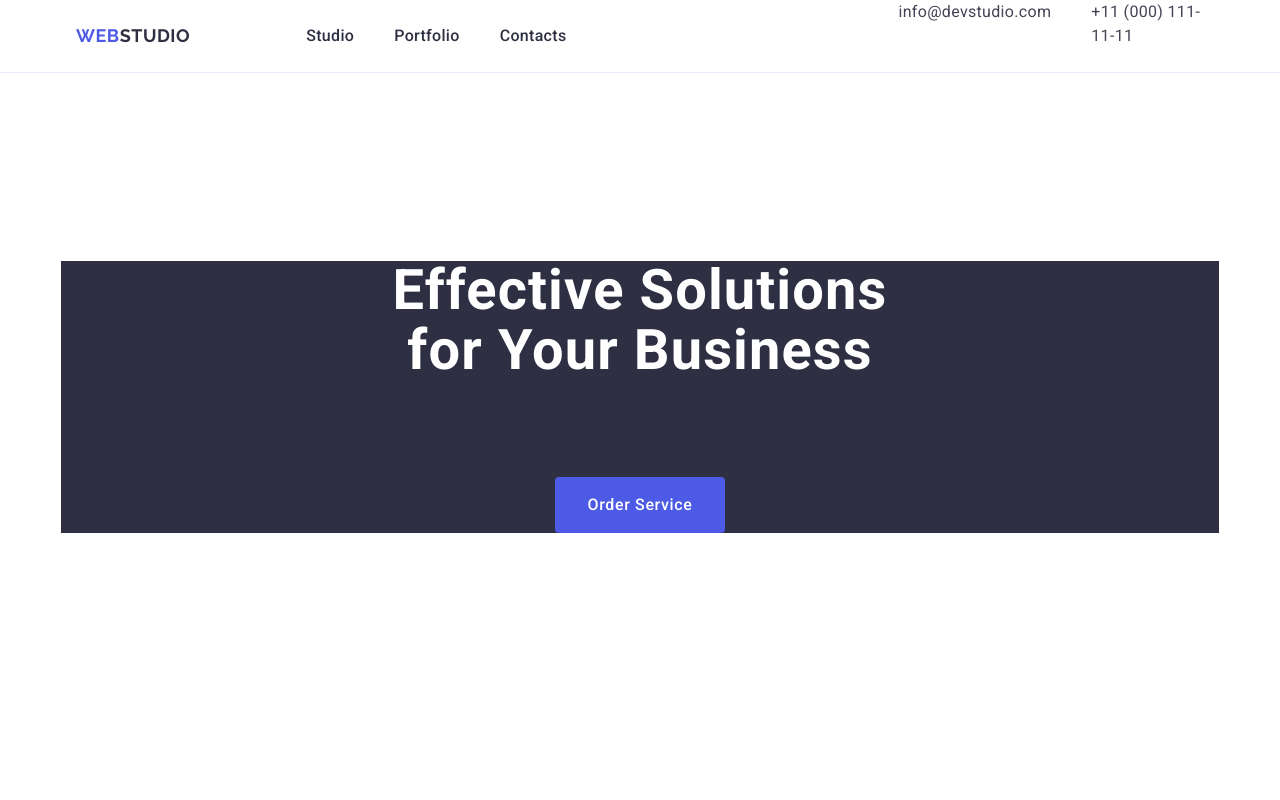
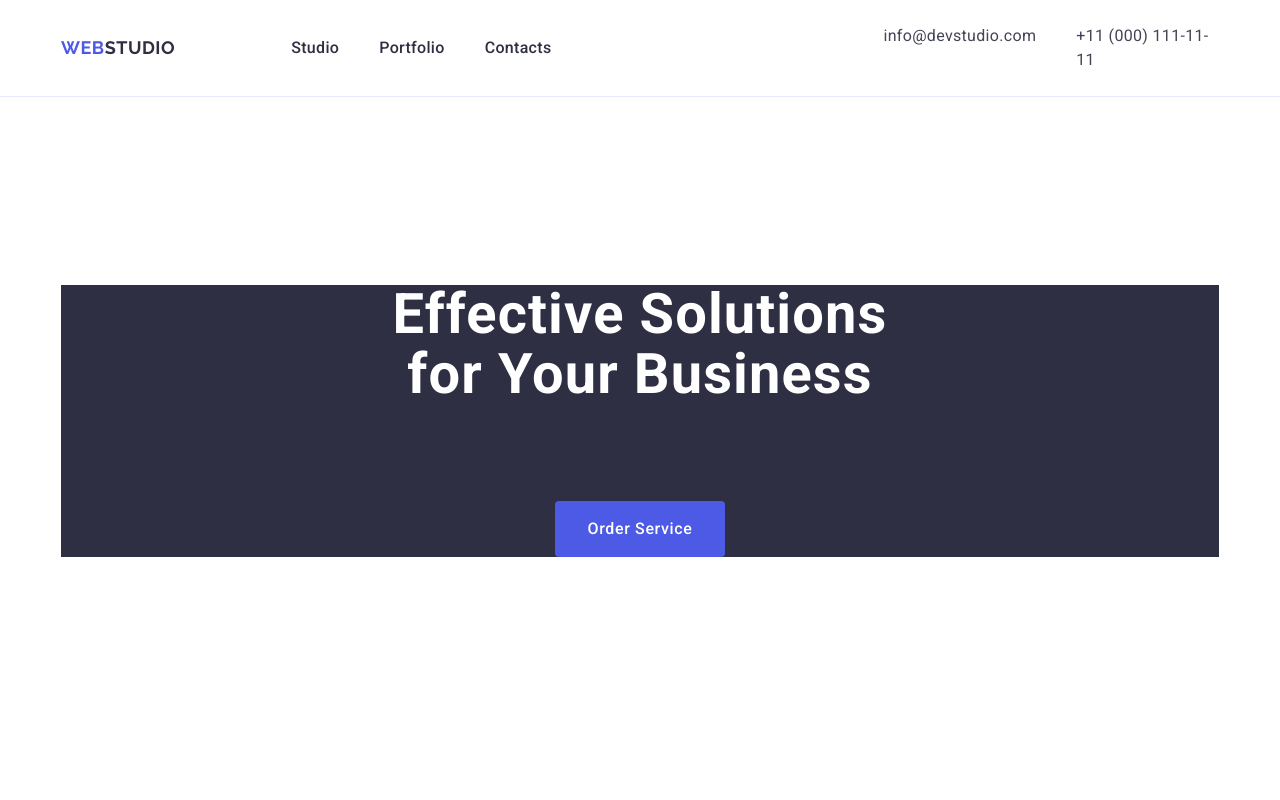
Before and after one commit to IhorSlakva/goit-markup-hw-03, a plain HTML site: page index.html in a window 1280 px wide. Shown: the top 800 px of the page. Drawn offline with nearby package versions, Linux system fonts and the light colour scheme.

Commit message:
homework-3-6

```diff
--- a/css/styles.css
+++ b/css/styles.css
@@ -55,17 +55,13 @@ img {
 .header-container {
     display: flex;
     padding: 0 15px;
+    padding: 24px 0;
 }
 
 .header-nav-list {
     display: flex;
     gap: 40px;
 }
-
-.header-nav-item {
-    padding: 24px 0;
-}
-
 
 .header-nav-logo {
     color:#4D5AE5;
```
